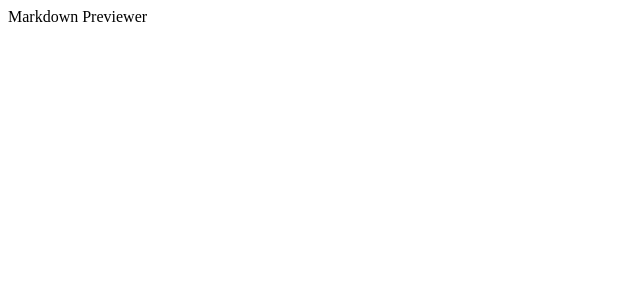
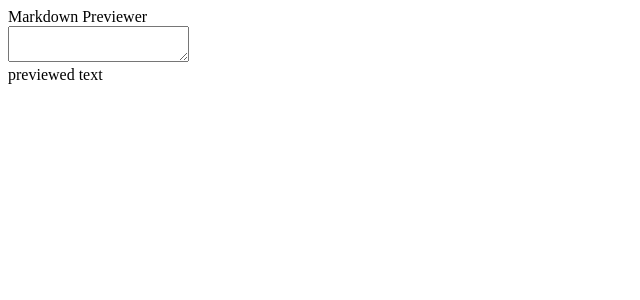
Before and after one commit to funsis/markdown-previewer, a React (Create React App) app: page / in a window 1280 px wide. Shown: the top 300 px of the page, without its empty margins (0-640 px from the left). Built offline with nearby package versions, Linux system fonts and the light colour scheme.

Commit message:
Create Previewer component

```diff
--- a/src/components/App/App.js
+++ b/src/components/App/App.js
@@ -1,9 +1,11 @@
 import React from 'react';
+import Previewer from "../Previewer/Previewer.js"
 
 const App = () => {
   return (
     <div className="App">
       Markdown Previewer
+      <Previewer />
     </div>
   );
 }
--- /dev/null
+++ b/src/components/Previewer/Previewer.js
@@ -0,0 +1,18 @@
+import React, { Component } from "react";
+
+class Previewer extends Component {
+  render() {
+    return (
+      <div>
+        <div>
+          <textarea />
+        </div>
+        <div>
+          previewed text
+        </div>
+      </div>
+    );
+  }
+}
+
+export default Previewer;
```
